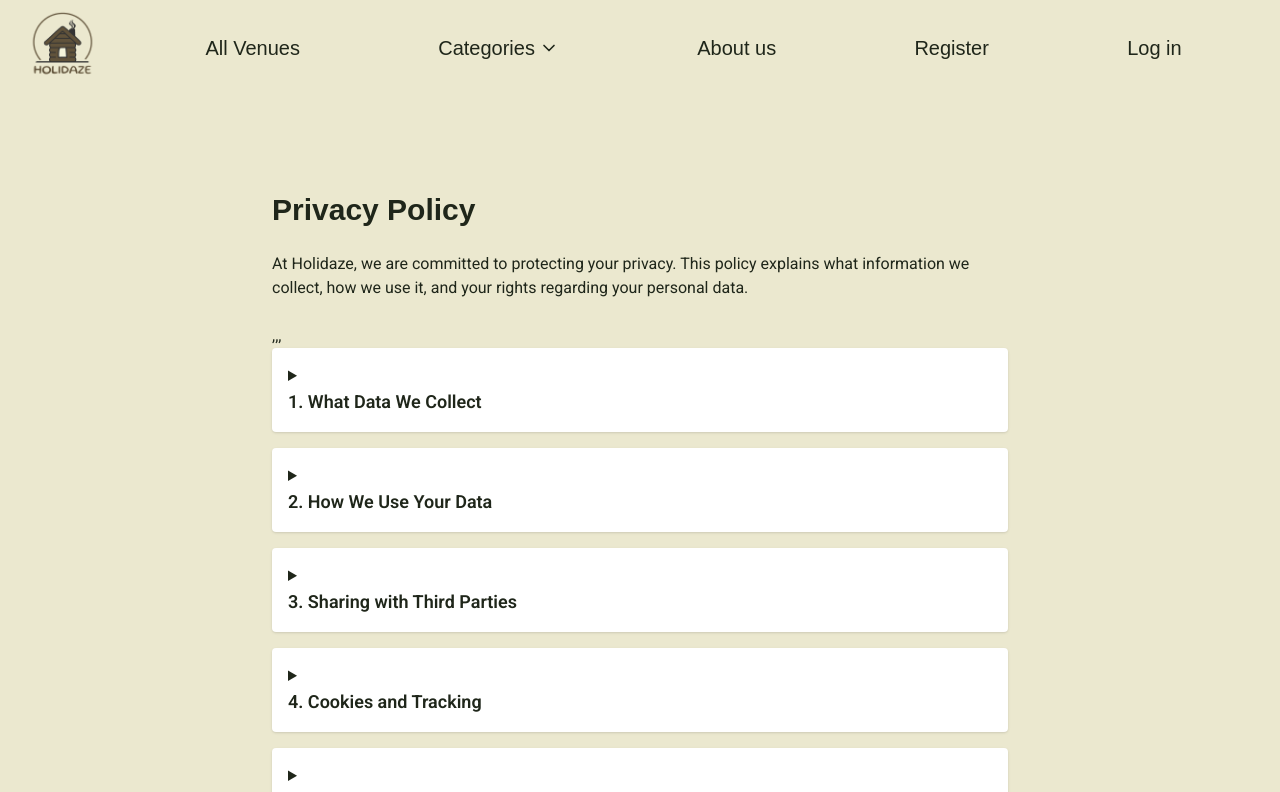
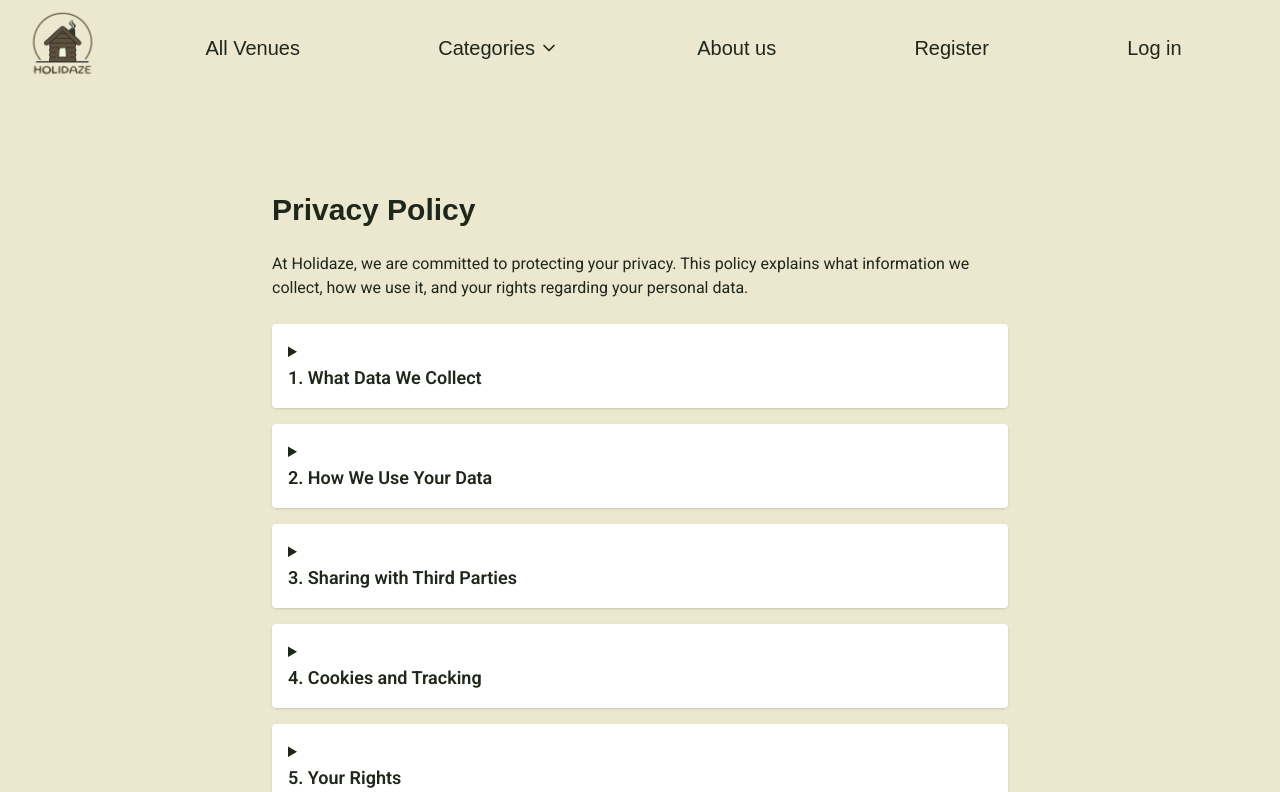
Before and after one commit to maddipaddi/Fireside-Holidaze, a React (Vite) app: page /Privacy in a window 1280 px wide. Shown: the top 792 px of the page. Built offline with nearby package versions, Linux system fonts and the light colour scheme; no server answers; a web font is replaced by a local one.

Commit message:
chore: remove (,,,) from privacy policy content

```diff
--- a/src/pages/Privacy.jsx
+++ b/src/pages/Privacy.jsx
@@ -82,7 +82,6 @@ export default function Privacy() {
         explains what information we collect, how we use it, and your rights
         regarding your personal data.
       </p>
-      ,,,
       <div className="space-y-4">
         {policies.map((item) => (
           <details
```
